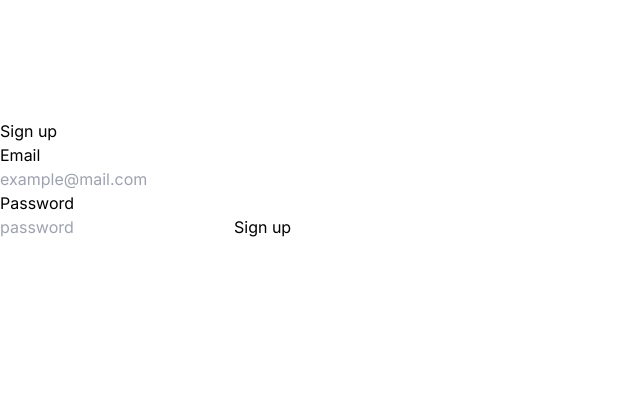
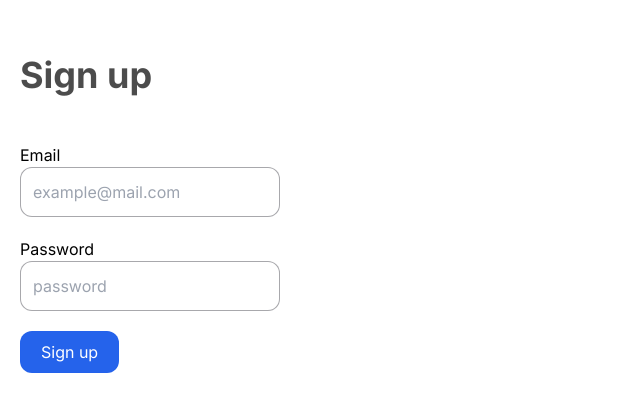
Before and after one commit to mmesomasaint/jointt, a Next.js app: page /auth/signin in a window 1280 px wide. Shown: the part 121-532 px from the top of the page, without its empty margins (0-640 px from the left). Built offline with nearby package versions, Linux system fonts and the light colour scheme; no server answers.

Commit message:
Fix: Style the signin page

```diff
--- a/app/auth/signin/page.tsx
+++ b/app/auth/signin/page.tsx
@@ -23,8 +23,13 @@ function Page() {
   }
   return (
     <>
-      <h1 className='mt-60 mb-30'>Sign up</h1>
-      <form onSubmit={handleForm} className='form'>
+      <h1 className='mt-44 mb-12 text-4xl font-bold text-black/70 ml-5'>
+        Sign up
+      </h1>
+      <form
+        onSubmit={handleForm}
+        className='flex flex-col justify-start items-start gap-5 ml-5'
+      >
         <label htmlFor='email'>
           <p>Email</p>
           <input
@@ -34,6 +39,7 @@ function Page() {
             name='email'
             id='email'
             placeholder='example@mail.com'
+            className='border border-zinc-600/50 rounded-xl p-3 focus:outline-blue-500/50'
           />
         </label>
         <label htmlFor='password'>
@@ -45,9 +51,15 @@ function Page() {
             name='password'
             id='password'
             placeholder='password'
+            className='border border-zinc-600/50 rounded-xl p-3 focus:outline-blue-500/50'
           />
         </label>
-        <button type='submit'>Sign up</button>
+        <button
+          type='submit'
+          className='rounded-xl px-5 py-3 leading-none border border-blue-600/50 bg-blue-600 text-white'
+        >
+          Sign up
+        </button>
       </form>
     </>
   )
```
